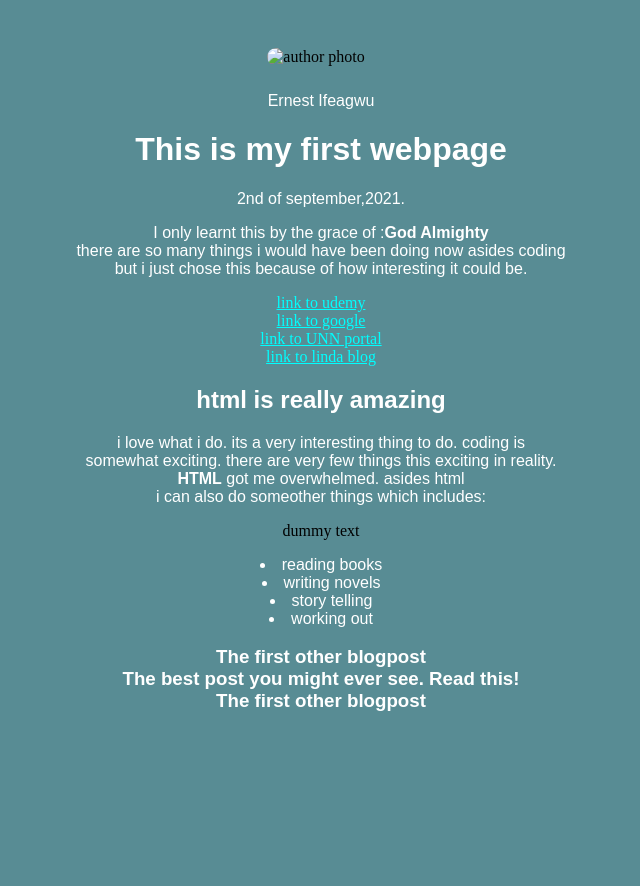
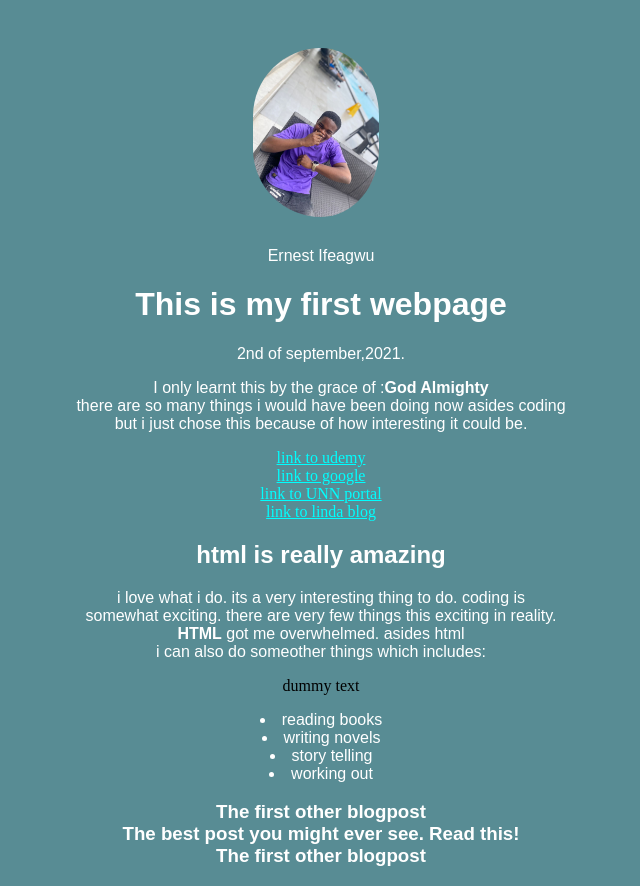
Before and after one commit to Ernest3688/agozie-website, a plain HTML site: page index.html in a window 1280 px wide. Shown: the whole page, without its empty margins (319-959 px from the left). Before the commit the page ends 800 px from the top, so only its background shows below. Drawn offline with Linux system fonts and the light colour scheme.

Commit message:
first commit

```diff
--- a/index.html
+++ b/index.html
@@ -9,7 +9,7 @@
 
   <div class="author-box">
 
-    <img src="./ernest.jpg" height="4%" width="10%" alt="author photo">
+    <img src="picture/ernest.jpg" height="4%" width="10%" alt="author photo">
 
     <p class="author-text">Ernest Ifeagwu</p>
 </head>
```
Also changed, not shown: picture/Ernest.jpg (added).
